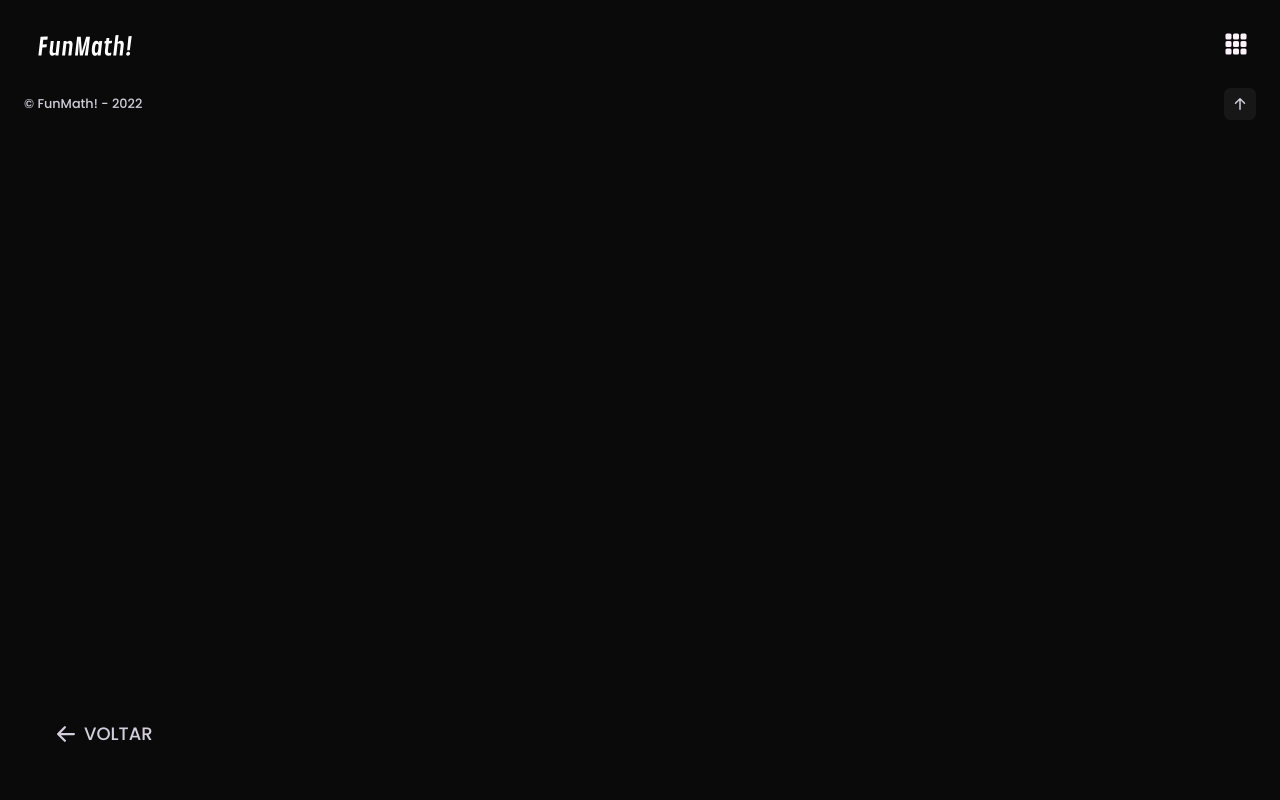
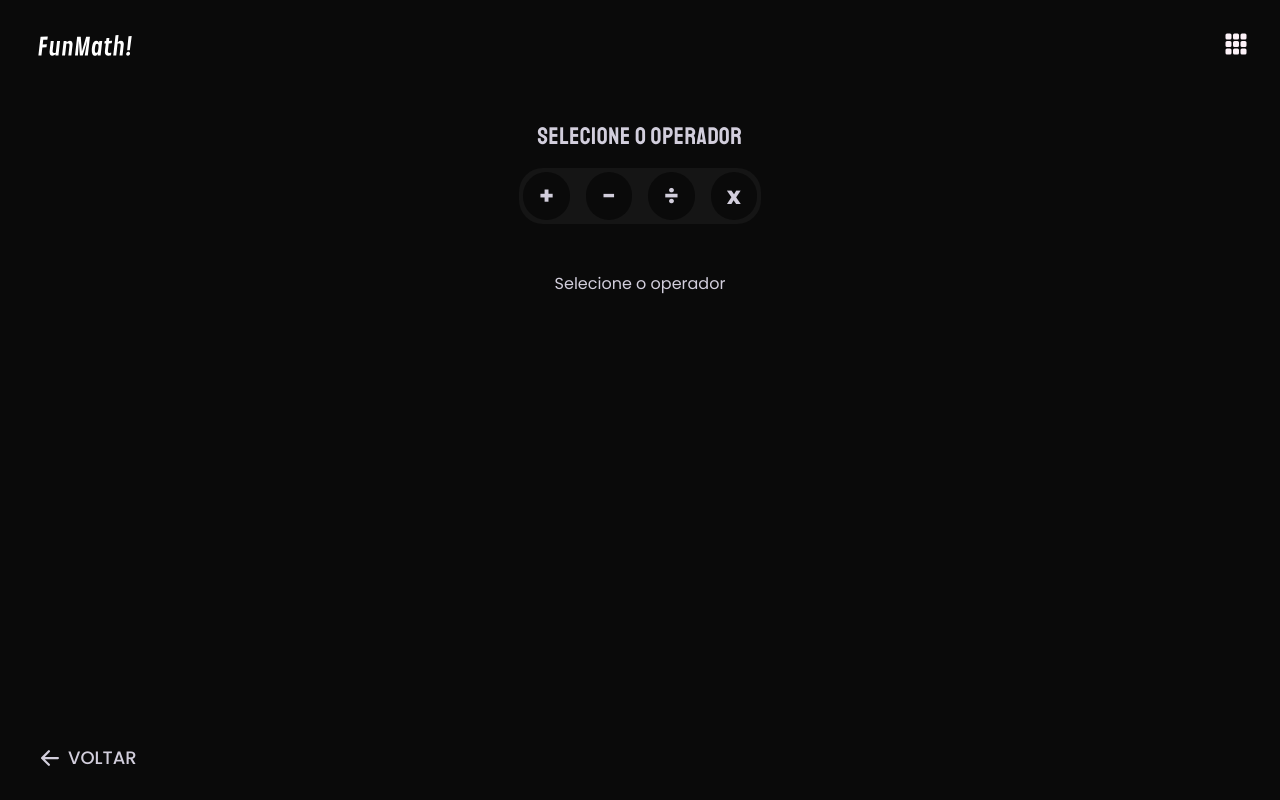
Before and after one commit to gabriellima2/fun-math, a Next.js app: page /learning in a window 1280 px wide. Built offline with nearby package versions, Linux system fonts and the light colour scheme.

Commit message:
feat: adiciona primeiras idéias dos operadores

```diff
--- /dev/null
+++ b/src/components/Operators/OperatorText.tsx
@@ -0,0 +1,7 @@
+interface OperatorTextProps {
+	selectedOperator: string;
+}
+
+export const OperatorText = (props: OperatorTextProps) => {
+	return <div></div>;
+};
--- /dev/null
+++ b/src/components/Operators/OperatorsList.tsx
@@ -0,0 +1,28 @@
+import React from "react";
+
+import { operators } from "../../contents";
+
+interface OperatorListProps {
+	selectThisOperator: (operator: string) => void;
+}
+
+const OperatorsList = (props: OperatorListProps) => {
+	return (
+		<ul className="flex gap-4 flex-wrap">
+			{operators.map((operator) => (
+				<ol>
+					<button
+						type="button"
+						onClick={() => props.selectThisOperator(operator.id)}
+						className="bg-main p-2 px-4 rounded-full text-2xl font-bold"
+					>
+						{operator.symbol}
+						<span className="hidden">Operador de {operator.name}</span>
+					</button>
+				</ol>
+			))}
+		</ul>
+	);
+};
+
+export default React.memo(OperatorsList);
--- /dev/null
+++ b/src/components/Operators/index.ts
@@ -0,0 +1,4 @@
+import OperatorsList from "./OperatorsList";
+import { OperatorText } from "./OperatorText";
+
+export { OperatorsList, OperatorText };
--- a/src/contents/index.ts
+++ b/src/contents/index.ts
@@ -1,4 +1,5 @@
 import { cards } from "./cards";
 import { links } from "./links";
+import { operators } from "./operators";
 
-export { cards, links };
+export { cards, links, operators };
--- /dev/null
+++ b/src/contents/operators.ts
@@ -0,0 +1,22 @@
+export const operators = [
+	{
+		id: "sum",
+		name: "Soma",
+		symbol: "+",
+	},
+	{
+		id: "subtraction",
+		name: "Subtração",
+		symbol: "-",
+	},
+	{
+		id: "division",
+		name: "Divisão",
+		symbol: "÷",
+	},
+	{
+		id: "multiply",
+		name: "Multiplicação",
+		symbol: "x",
+	},
+];
--- a/src/pages/learning.tsx
+++ b/src/pages/learning.tsx
@@ -1,16 +1,47 @@
+import { useState } from "react";
+
 import { BackButton } from "../components/Buttons";
+import { OperatorsList, OperatorText } from "../components/Operators";
 
-import { Common } from "../layouts/Common";
+import { Customized } from "../layouts/Customized";
 
 const Learning = () => {
+	const [selectedOperator, setSelectedOperator] = useState<null | string>(null);
+
 	return (
-		<Common>
+		<Customized>
 			<>
-				<span className="absolute bottom-12 left-12">
+				<div className="flex-center--col gap-10 p-2 mt-6">
+					<main
+						id="select-operator"
+						className="w-full flex-center--col gap-4 text-center p-2 px-4"
+					>
+						<h1 className="text-2xl font-accent uppercase tracking-wide">
+							Selecione o operador
+						</h1>
+						<section className="w-fit flex-center--row p-1 rounded-3xl bg-black-500/90">
+							<OperatorsList
+								selectThisOperator={(operator: string) =>
+									setSelectedOperator(operator)
+								}
+							/>
+						</section>
+					</main>
+
+					<section aria-describedby="select-operator">
+						{selectedOperator ? (
+							<OperatorText selectedOperator={selectedOperator} />
+						) : (
+							"Selecione o operador"
+						)}
+					</section>
+				</div>
+
+				<span className="absolute bottom-6 left-8">
 					<BackButton />
 				</span>
 			</>
-		</Common>
+		</Customized>
 	);
 };
 
```
